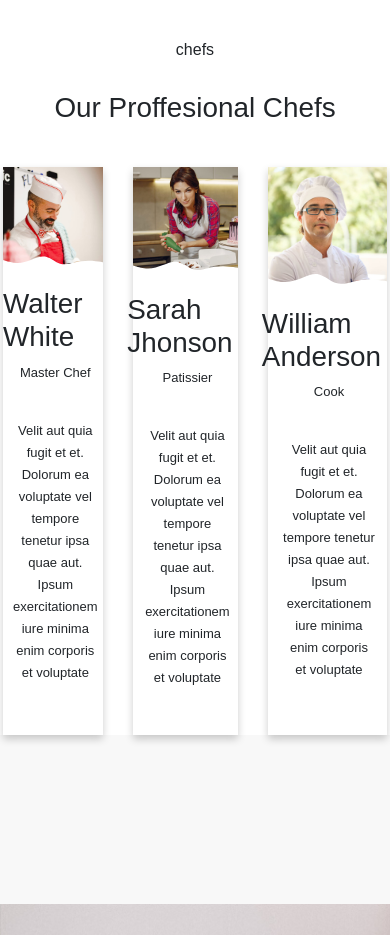
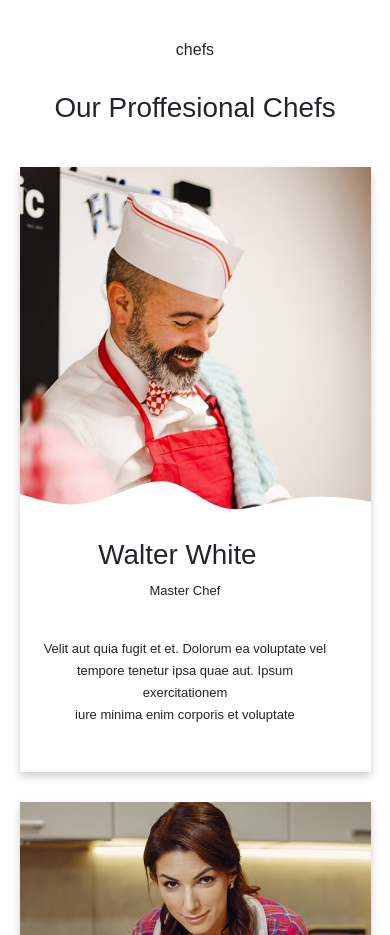
Before and after one commit to zakaria-20/JavaScript_DOM_Final_Project_Zakaria_Salami, a website: page index.html in a window 390 px wide. Shown: the part 7400-8335 px from the top of the page. Drawn offline with nearby package versions, Linux system fonts and the light colour scheme.

Commit message:
add responsive section chefs

```diff
--- a/src/sass/modules/home/_chefs.sass
+++ b/src/sass/modules/home/_chefs.sass
@@ -50,6 +50,6 @@
     align-items: center
     justify-content: center
     gap: 13px
-// @media (max-width:430px)
-//    .all-cards
-//       flex-direction: column
+@media (max-width:430px)
+   .all-cards
+      flex-direction: column
```
Also changed, not shown: public/css/app.css, 1 other file.
